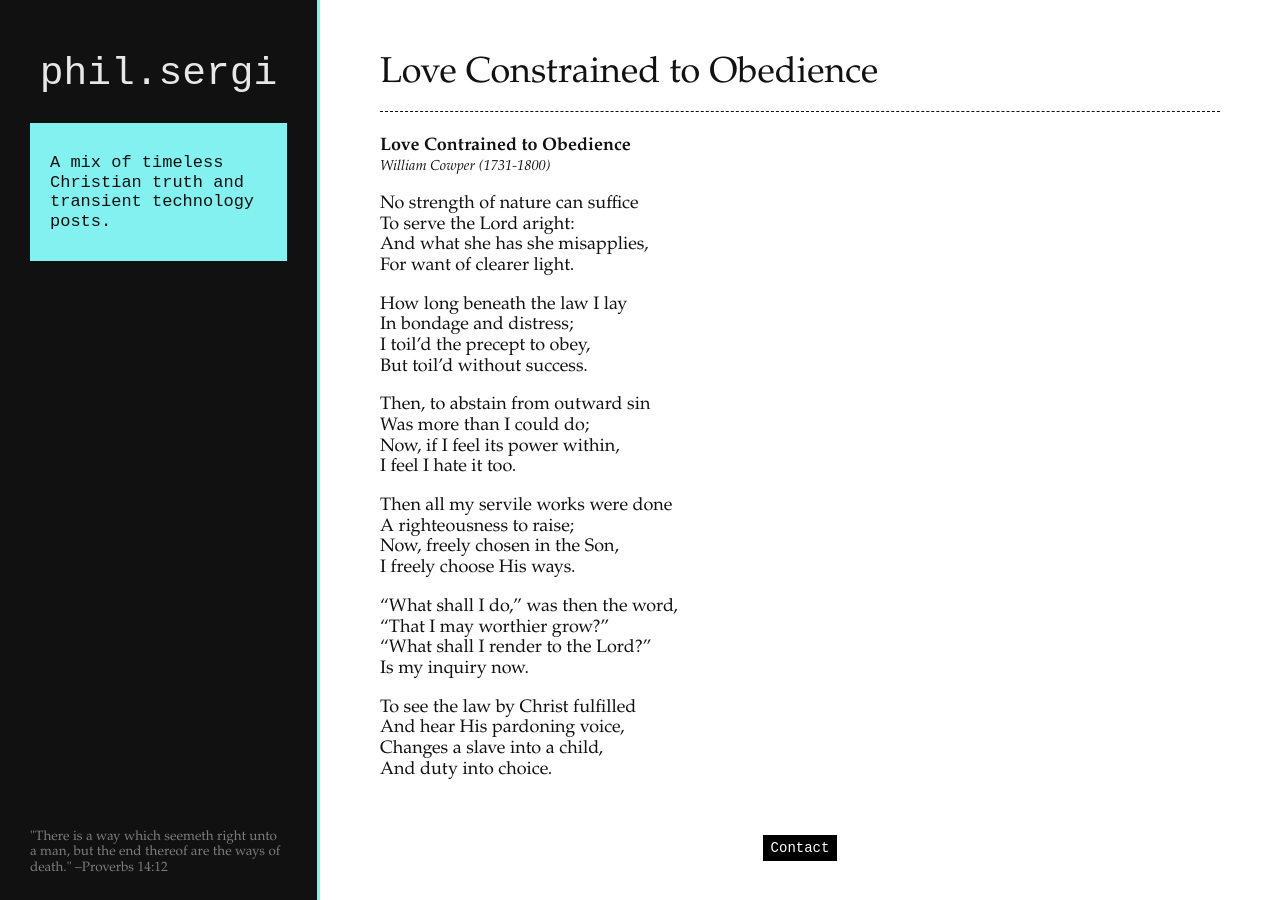
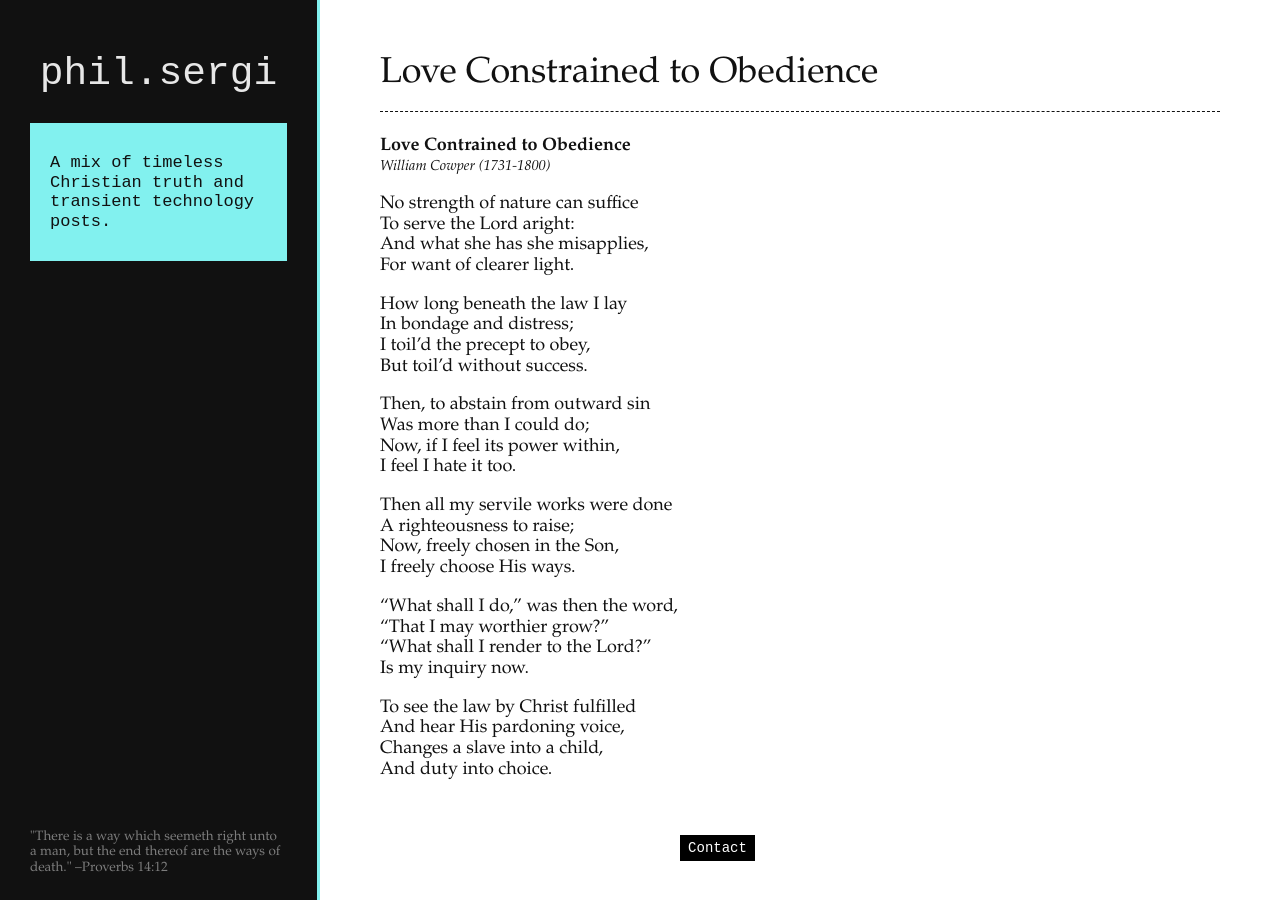
Before and after one commit to psergi/psergi.github.io, a Jekyll site: the page built from _posts/2019-02-13-love-constrained-to-obedience.md, in a window 1280 px wide. Built offline with Jekyll 4.4.1, drawn with Linux system fonts in a browser that asks for light colours.

Commit message:
style updates for contact button

```diff
--- a/_layouts/default.html
+++ b/_layouts/default.html
@@ -9,7 +9,7 @@
 
     <main class="content" aria-label="Content">
       {{ content }}
-      <div class="content__footer"><a class="contact-box" href="#contact">Contact</a></div>
+      <div class="content__footer content__footer--{{ page.layout }}"><a class="contact-box" href="#contact">Contact</a></div>
     </main>
     <script type="text/javascript">
       var prompts = document.querySelectorAll('.highlight .gp');
--- a/assets/main.css
+++ b/assets/main.css
@@ -545,6 +545,9 @@ a:hover {
   padding-top: 40px;
   text-align: center;
 }
+.content__footer--post {
+  max-width: 675px;
+}
 .contact-box {
   font-family: courier new;
   background: #000;
@@ -673,6 +676,9 @@ a:hover {
   .post__body {
     max-width: none;
   }
+  .content__footer--post {
+    max-width: none;
+  }
   .page-heading {
     margin-top: 0px;
   }
```
